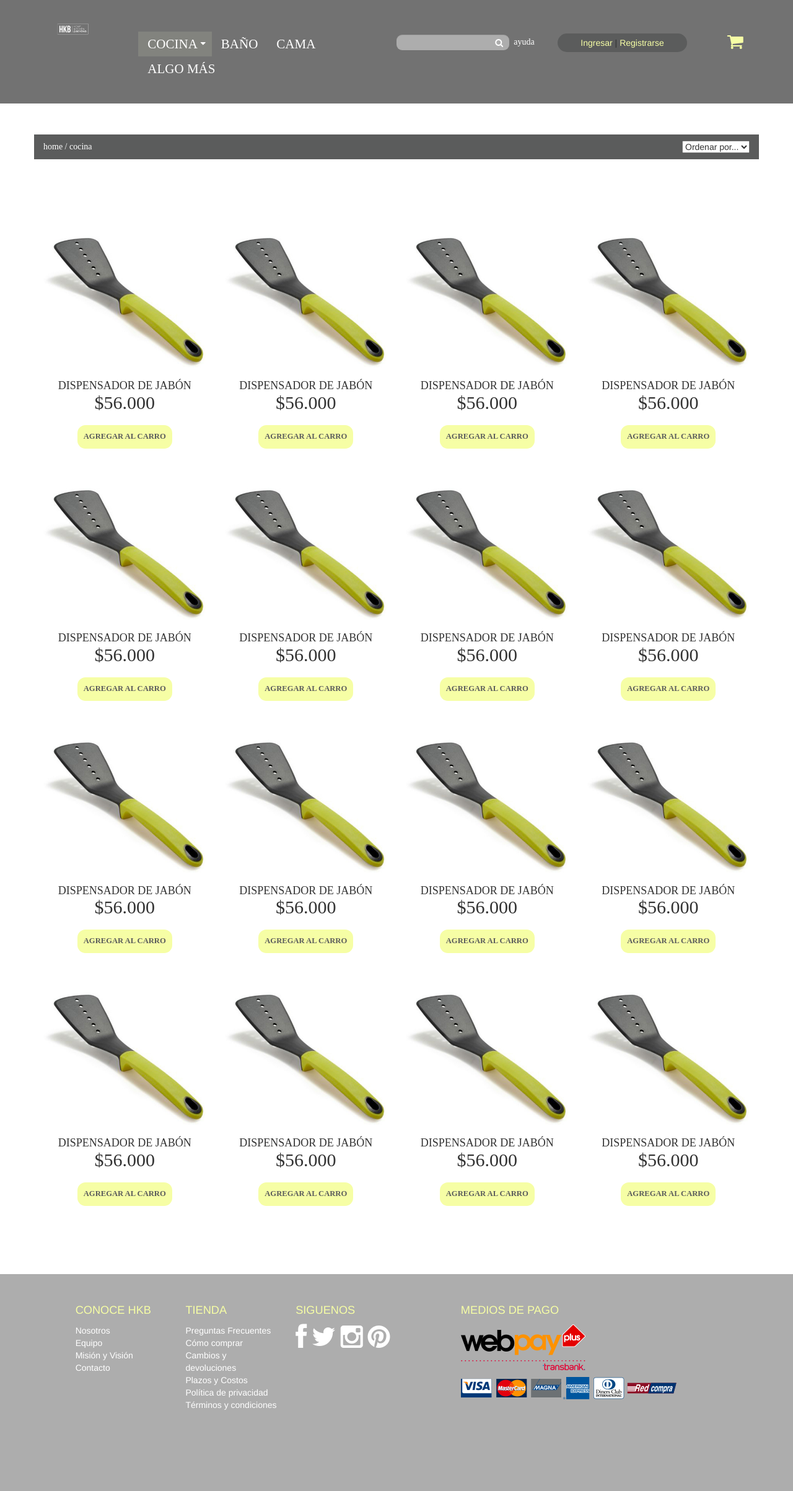
After one commit to jpcontrerasv/hkb, a PHP site: page /category.php in a window 1280 px wide. The commit adds this page. Shown: the whole page at 62% size. Run offline with PHP 8.4, Linux system fonts and the light colour scheme; some libraries are stand-ins or nearby versions.

Commit message:
16011900

```diff
--- /dev/null
+++ b/category.php
@@ -0,0 +1,325 @@
+<!DOCTYPE html>
+<html lang="en">
+  <head>
+    <meta charset="utf-8">
+    <meta http-equiv="X-UA-Compatible" content="IE=edge">
+    <meta name="viewport" content="width=device-width, initial-scale=1">
+    <title>Home Kitchen and Beyond</title>
+
+    <!-- Bootstrap -->
+    <link href="css/bootstrap.min.css" rel="stylesheet">
+    <link href="css/flexslider.css" rel="stylesheet">
+    <link href="style.css" rel="stylesheet">
+    <link href="css/jetmenu.css" rel="stylesheet">
+    <link href="css/font-awesome.css" rel="stylesheet">
+
+    <!-- HTML5 Shim and Respond.js IE8 support of HTML5 elements and media queries -->
+    <!-- WARNING: Respond.js doesn't work if you view the page via file:// -->
+    <!--[if lt IE 9]>
+      <script src="https://oss.maxcdn.com/html5shiv/3.7.2/html5shiv.min.js"></script>
+      <script src="https://oss.maxcdn.com/respond/1.4.2/respond.min.js"></script>
+    <![endif]-->
+	<script src="//use.typekit.net/vuo8jjd.js"></script>
+    <script>try{Typekit.load();}catch(e){}</script>
+  </head>
+  <body>
+
+      <header class="container-fluid">
+          <div class="col-lg-2 col-md-4 col-sm-12 col-xs-12 text-center logo no-column">
+            <img src="img/logoHKB.svg" alt="">
+          </div>
+          <div id="home-menu" class="col-lg-4 col-md-8 col-sm-12 col-xs-12 no-column" >
+            <ul id="jetmenu" class="jetmenu grey">
+
+                    <li class="active"><a href="#">Cocina</a>
+                        <div class="megamenu full-width">
+
+                        	<div class="wrapper-in box fwidth fleft">
+                            	<div class="container-fluid">
+                                	<div class="col-lg-12 col-md-12 col-sm-12 col-xs-12 text-left">
+                                    	<h4>Lo mejor de Cocina</h4>
+                                    </div>
+                                    <div class="clearfix"></div>
+                                	<div class="col-lg-6 col-md-6 col-sm-6 col-xs-12 text-left zona-primaria">
+
+                                        <div class="clearfix"></div>
+                                        <div class="container-fluid productos-menu">
+                                        	<div class="col-lg-6 col-md-6 col-sm-6 col-xs-6 text-center">
+                                            	<img src="img/img-menu-cocina.jpg" alt="">
+                                                <h2>$56.000</h2>
+                                                <p>Producto</p>
+                                                <button class="solicitar">Comprar</button>
+                                            </div>
+                                        	<div class="col-lg-6 col-md-6 col-sm-6 col-xs-6 text-center">
+                                            	<img src="img/img-menu-cocina.jpg" alt="">
+                                                <h2>$56.000</h2>
+                                                <p>Producto</p>
+                                                <button class="solicitar">Comprar</button>
+                                            </div>
+                                        </div>
+                                    </div>
+                                	<div class="col-lg-6 col-md-6 col-sm-6 col-xs-12 zona-secundaria text-left">
+                                    	<h2>¿Qué encontrarás en cocina?</h2>
+                                        <ul class="cats">
+                                        	<li><a href="#">Cuchillería</a></li>
+                                            <li><a href="#">Accesorios mesa</a></li>
+                                            <li><a href="#">Vajilla</a></li>
+                                            <li><a href="#">Copas, vasos y tazones</a></li>
+                                            <li><a href="#">Accesorios de cocina</a></li>
+                                            <li><a href="#">Oranizadores (storage)</a></li>
+                                            <li><a href="#">Bakerys</a></li>
+                                            <li><a href="#">Ollas</a></li>
+                                            <li><a href="#">Cafeteras y Teteras</a></li>
+                                            <li><a href="#">Parrillas y wafleras</a></li>
+                                            <li><a href="#">Tostadores y Hornos</a></li>
+                                            <li><a href="#">Individuales</a></li>
+                                        </ul>
+
+                                    </div>
+                                </div>
+                            </div>
+                            <!--wrapper-->
+                        </div>
+                    </li>
+                    <li><a href="#">Baño</a></li>
+                    <li><a href="#">Cama</a></li>
+                    <li><a href="#">Algo más</a></li>
+
+
+
+
+                </ul>
+          </div>
+          <div id="zona-secundaria" class="col-lg-6 col-md-8 col-sm-12 col-xs-12 text-center no-column" >
+          	<div class="container-fluid no-column">
+            	<div class="col-lg-5 col-md-5 col-sm-5 col-xs-6 form no-column no-column">
+                  <form>
+                    <input type="text" class="form-control empty" placeholder="&#xF002;" style="font-family:Arial, FontAwesome">
+                  </form>
+                  <p>ayuda</p>
+                </div>
+                <div class="col-lg-4 col-md-4 col-sm-4 col-xs-4 links no-column">
+                	<div>
+                    	<a href="#">Ingresar</a> <span class="hidden-xs">|</span> <a href="#">Registrarse</a>
+                    </div>
+                </div>
+                <div class="col-lg-3 col-md-3 col-sm-3 col-xs-2 carro text-center no-column" >
+                	<i class="fa fa-shopping-cart fa-2x"></i>
+                </div>
+
+            </div>
+          </div>
+      </header>
+
+
+    <section id="main" class="container no-column">
+
+    	<div class="col-lg-12 col-md-12 col-sm-12 col-xs-12 text-center no-column">
+        	<div class="head-cat box fwidth fleft">
+            	<div class="col-lg-6 col-md-6 col-sm-6 col-xs-6 text-left">
+                	<p>home / cocina</p>
+                </div>
+            	<div class="col-lg-6 col-md-6 col-sm-6 col-xs-6 text-right">
+                	<select>
+                    	<option selected>Ordenar por...</option>
+                    	<option>uno</option>
+                        <option>dos</option>
+                    </select>
+                </div>
+
+            </div>
+        </div>
+        <!--head-->
+
+        <div class="loop-cat col-lg-3 col-md-3 col-sm-4 col-xs-6 text-center">
+        	<a href="#"><img src="img/img-dest-1.jpg" alt=""></a>
+            <h4>Dispensador de jabón</h4>
+            <h2>$56.000</h2>
+            <button class="solicitar">Agregar al carro</button>
+        </div>
+        <!--/loop-->
+
+        <div class="loop-cat col-lg-3 col-md-3 col-sm-4 col-xs-6 text-center">
+        	<a href="#"><img src="img/img-dest-1.jpg" alt=""></a>
+            <h4>Dispensador de jabón</h4>
+            <h2>$56.000</h2>
+            <button class="solicitar">Agregar al carro</button>
+        </div>
+        <!--/loop-->
+
+
+        <div class="loop-cat col-lg-3 col-md-3 col-sm-4 col-xs-6 text-center">
+        	<a href="#"><img src="img/img-dest-1.jpg" alt=""></a>
+            <h4>Dispensador de jabón</h4>
+            <h2>$56.000</h2>
+            <button class="solicitar">Agregar al carro</button>
+        </div>
+        <!--/loop-->
+
+        <div class="loop-cat col-lg-3 col-md-3 col-sm-4 col-xs-6 text-center">
+        	<a href="#"><img src="img/img-dest-1.jpg" alt=""></a>
+            <h4>Dispensador de jabón</h4>
+            <h2>$56.000</h2>
+            <button class="solicitar">Agregar al carro</button>
+        </div>
+        <!--/loop-->
+
+        <div class="loop-cat col-lg-3 col-md-3 col-sm-4 col-xs-6 text-center">
+        	<a href="#"><img src="img/img-dest-1.jpg" alt=""></a>
+            <h4>Dispensador de jabón</h4>
+            <h2>$56.000</h2>
+            <button class="solicitar">Agregar al carro</button>
+        </div>
+        <!--/loop-->
+
+        <div class="loop-cat col-lg-3 col-md-3 col-sm-4 col-xs-6 text-center">
+        	<a href="#"><img src="img/img-dest-1.jpg" alt=""></a>
+            <h4>Dispensador de jabón</h4>
+            <h2>$56.000</h2>
+            <button class="solicitar">Agregar al carro</button>
+        </div>
+        <!--/loop-->
+
+        <div class="loop-cat col-lg-3 col-md-3 col-sm-4 col-xs-6 text-center">
+        	<a href="#"><img src="img/img-dest-1.jpg" alt=""></a>
+            <h4>Dispensador de jabón</h4>
+            <h2>$56.000</h2>
+            <button class="solicitar">Agregar al carro</button>
+        </div>
+        <!--/loop-->
+
+        <div class="loop-cat col-lg-3 col-md-3 col-sm-4 col-xs-6 text-center">
+        	<a href="#"><img src="img/img-dest-1.jpg" alt=""></a>
+            <h4>Dispensador de jabón</h4>
+            <h2>$56.000</h2>
+            <button class="solicitar">Agregar al carro</button>
+        </div>
+        <!--/loop-->
+
+        <div class="loop-cat col-lg-3 col-md-3 col-sm-4 col-xs-6 text-center">
+        	<a href="#"><img src="img/img-dest-1.jpg" alt=""></a>
+            <h4>Dispensador de jabón</h4>
+            <h2>$56.000</h2>
+            <button class="solicitar">Agregar al carro</button>
+        </div>
+        <!--/loop-->
+        <div class="loop-cat col-lg-3 col-md-3 col-sm-4 col-xs-6 text-center">
+        	<a href="#"><img src="img/img-dest-1.jpg" alt=""></a>
+            <h4>Dispensador de jabón</h4>
+            <h2>$56.000</h2>
+            <button class="solicitar">Agregar al carro</button>
+        </div>
+        <!--/loop-->
+        <div class="loop-cat col-lg-3 col-md-3 col-sm-4 col-xs-6 text-center">
+        	<a href="#"><img src="img/img-dest-1.jpg" alt=""></a>
+            <h4>Dispensador de jabón</h4>
+            <h2>$56.000</h2>
+            <button class="solicitar">Agregar al carro</button>
+        </div>
+        <!--/loop-->
+        <div class="loop-cat col-lg-3 col-md-3 col-sm-4 col-xs-6 text-center">
+        	<a href="#"><img src="img/img-dest-1.jpg" alt=""></a>
+            <h4>Dispensador de jabón</h4>
+            <h2>$56.000</h2>
+            <button class="solicitar">Agregar al carro</button>
+        </div>
+        <!--/loop-->
+
+        <div class="loop-cat col-lg-3 col-md-3 col-sm-4 col-xs-6 text-center">
+        	<a href="#"><img src="img/img-dest-1.jpg" alt=""></a>
+            <h4>Dispensador de jabón</h4>
+            <h2>$56.000</h2>
+            <button class="solicitar">Agregar al carro</button>
+        </div>
+        <!--/loop-->
+
+        <div class="loop-cat col-lg-3 col-md-3 col-sm-4 col-xs-6 text-center">
+        	<a href="#"><img src="img/img-dest-1.jpg" alt=""></a>
+            <h4>Dispensador de jabón</h4>
+            <h2>$56.000</h2>
+            <button class="solicitar">Agregar al carro</button>
+        </div>
+        <!--/loop-->
+
+        <div class="loop-cat col-lg-3 col-md-3 col-sm-4 col-xs-6 text-center">
+        	<a href="#"><img src="img/img-dest-1.jpg" alt=""></a>
+            <h4>Dispensador de jabón</h4>
+            <h2>$56.000</h2>
+            <button class="solicitar">Agregar al carro</button>
+        </div>
+        <!--/loop-->
+
+        <div class="loop-cat col-lg-3 col-md-3 col-sm-4 col-xs-6 text-center">
+        	<a href="#"><img src="img/img-dest-1.jpg" alt=""></a>
+            <h4>Dispensador de jabón</h4>
+            <h2>$56.000</h2>
+            <button class="solicitar">Agregar al carro</button>
+        </div>
+        <!--/loop-->
+
+
+    </section>
+    <!--/main-->
+
+
+      <footer class="container-fluid no-column">
+      	<div class="col-lg-10 col-md-10 col-sm-10 col-xs-12 col-lg-offset-1 col-md-offset-1 col-sm-offset-1 no-column">
+        	<div class="container-fluid no-column">
+            	<div class="col-lg-2 col-md-2 col-sm-2 col-xs-6">
+                	<ul>
+                    	<li>Conoce HKB</li>
+                    	<li><a href="#">Nosotros</a></li>
+                        <li><a href="#">Equipo</a></li>
+                        <li><a href="#">Misión y Visión</a></li>
+                        <li><a href="#">Contacto</a></li>
+
+                    </ul>
+                </div>
+            	<div class="col-lg-2 col-md-2 col-sm-2 col-xs-6">
+                	<ul>
+                    	<li>Tienda</li>
+                    	<li><a href="#">Preguntas Frecuentes</a></li>
+                        <li><a href="#">Cómo comprar</a></li>
+                        <li><a href="#">Cambios y devoluciones</a></li>
+                        <li><a href="#">Plazos y Costos</a></li>
+                        <li><a href="#">Política de privacidad</a></li>
+                        <li><a href="#">Términos y condiciones</a></li>
+
+                    </ul>
+                </div>
+            	<div class="col-lg-3 col-md-3 col-sm-6 col-xs-6">
+                	<ul>
+                    	<li>Siguenos</li>
+                        <li><a href="#"><i class="fa fa-facebook fa-3x"></i></a> &nbsp;<a href="#"><i class="fa fa-twitter fa-3x"></i></a> &nbsp;<a href="#"><i class="fa fa-instagram fa-3x"></i></a> &nbsp;<a href="#"><i class="fa fa-pinterest fa-3x"></i></a> &nbsp;</li>
+                    </ul>
+                </div>
+            	<div class="col-lg-5 col-md-5 col-sm-6 col-xs-6">
+                	<ul>
+                    	<li>Medios de Pago</li>
+                        <li><img src="img/medios-de-pago.png" alt="">
+                    </ul>
+                </div>
+
+
+
+            </div>
+        </div>
+        <!--container-->
+      </footer>
+
+
+
+
+
+    <!-- jQuery (necessary for Bootstrap's JavaScript plugins) -->
+    <script src="https://ajax.googleapis.com/ajax/libs/jquery/1.11.1/jquery.min.js"></script>
+    <!-- Include all compiled plugins (below), or include individual files as needed -->
+    <script src="js/bootstrap.min.js"></script>
+    <script src="js/scripts.js"></script>
+    <script type="text/javascript" src="js/jetmenu.js"></script>
+    <script type="text/javascript" src="js/jquery.flexslider.js"></script>
+	<script src="js/jquery.easing.js"></script>
+    <script src="js/jquery.fittext.js"></script>
+
+  </body>
+</html>
--- a/js/min/scripts-min.js
+++ b/js/min/scripts-min.js
@@ -1 +1 @@
-$(window).load(function(){$().jetmenu({submenuTrigger:"click"}),$("#productos-destacados-home").fitText(1.1,{minFontSize:"30px",maxFontSize:"65px"}),$("#tit-dest-1").fitText(1.1,{minFontSize:"50px",maxFontSize:"65px"}),$(".tit-slide").fitText(1.1,{minFontSize:"72px",maxFontSize:"109px"}),$("#slide-home").flexslider({animation:"slide",directionNav:!0})});
+$(window).load(function(){$().jetmenu({submenuTrigger:"click"}),$("#productos-destacados-home").fitText(1.1,{minFontSize:"30px",maxFontSize:"65px"}),$("#tit-dest-1").fitText(1.1,{minFontSize:"50px",maxFontSize:"65px"}),$("#slide-home").flexslider({animation:"slide",directionNav:!0,prevText:"&nbsp;",nextText:"&nbsp;"})});
--- a/js/scripts.js
+++ b/js/scripts.js
@@ -8,12 +8,13 @@ $(window).load(function(){
 	//Fit text
 	$("#productos-destacados-home").fitText(1.1, { minFontSize: '30px', maxFontSize: '65px' });
 	$("#tit-dest-1").fitText(1.1, { minFontSize: '50px', maxFontSize: '65px' });
-	$(".tit-slide").fitText(1.1, { minFontSize: '72px', maxFontSize:'109px' });
 
 
 	//flexslider
 	$('#slide-home').flexslider({
 		animation: "slide",
 		directionNav: true,
+		prevText: "&nbsp;",
+		nextText: "&nbsp;"
 	});
 });
--- a/sass/style.scss
+++ b/sass/style.scss
@@ -59,6 +59,9 @@ $em-4: 4em;
 @mixin font-family {
 	font-family:"ff-basic-gothic-sc-web-pro";
 }
+@mixin transicion {
+	transition:all .5s ease;
+}
 
 h1, h2, h3, h4, h5, h6, p, button {
 	font-family:"ff-basic-gothic-sc-web-pro";
@@ -78,20 +81,32 @@ header {
     padding: 36px;
     background: $gris-claro;
 	text-align:center;
+		@media only screen and (max-device-width: 480px) {
+			padding-top: 10px;
+		}
 
 	.logo img{
 		max-width:100%;
 		min-width:100%;
-		transition:all .5s ease;
+		@include transicion;
 
 		@media (max-width: 991px) {
-			max-width:70%;
-			min-width:70%;
+			max-width:30%;
+			min-width:30%;
 		}
 		@media only screen and (max-device-width: 991px) {
-			max-width:70%;
-			min-width:70%;
+			max-width:30%;
+			min-width:30%;
 		}
+		@media (max-width: 480px) {
+			max-width:60%;
+			min-width:60%;
+		}
+		@media only screen and (max-device-width: 480px) {
+			max-width:60%;
+			min-width:60%;
+		}
+
 	}
 
 	#zona-secundaria {
@@ -106,25 +121,25 @@ header {
 			width:70%;
 			float:left;
 		}
-		form input[type="text"]::-webkit-input-placeholder {
+		form input[type="text"] {
+			&::-webkit-input-placeholder {
 				text-align:right;
 				color:#FFF;
 			}
-
-		form input[type="text"]:-moz-placeholder { /* Firefox 18- */
+			&:-moz-placeholder { /* Firefox 18- */
 				text-align:right;
 				color:#FFF;
 			}
-
-		form input[type="text"]::-moz-placeholder {  /* Firefox 19+ */
+			&::-moz-placeholder {  /* Firefox 19+ */
 				text-align:right;
 				color:#FFF;
 			}
-
-		form input[type="text"]:-ms-input-placeholder {
+			&:-ms-input-placeholder {
 				text-align:right;
 				color:#FFF;
 			}
+		}
+
 		.form {
 			margin-top:20px;
 
@@ -154,6 +169,10 @@ header {
 
 				a {
 					color:$amarillo;
+
+					@media only screen and (max-device-width: 480px) {
+						font-size:10px;
+					}
 				}
 			}
 		}
@@ -253,28 +272,72 @@ header {
 	}
 
 }
-#slide-home {
+/*#slide-home {
 	li div {
 		position:absolute;
 		z-index:999;
 		text-align:right;
 
-		border:1px solid;
 		padding-top:8%;
-		padding-right:5%;
+		padding-right:1%;
 
-		width:95%;
+		width:99%;
 		height:92%;
 		overflow:visible;
 		@include box;
 
+		p {
+			color:#FFF;
+			font-size:$em-3;
+
+			@media (max-width: 780px) {
+				font-size:36px;
+			}
+			@media only screen and (max-device-width: 780px) {
+				font-size:36px;
+			}
+			@media (max-width: 480px) {
+				font-size:18px;
+			}
+			@media only screen and (max-device-width: 480px) {
+				font-size:18px;
+			}
+		}
+
 		h1 {
 			color:#FFF;
 			word-wrap:break-word;
-			padding-left:43%;
+			padding-left:46%;
+			font-size:109px;
+			@include transicion;
+
+			@media (max-width: 1160px) {
+				font-size:99px;
+			}
+			@media only screen and (max-device-width: 1160px) {
+				font-size:99px;
+			}
+			@media (max-width: 1020px) {
+				font-size:72px;
+			}
+			@media only screen and (max-device-width: 1020px) {
+				font-size:72px;
+			}
+			@media (max-width: 780px) {
+				font-size:55px;
+			}
+			@media only screen and (max-device-width: 780px) {
+				font-size:55px;
+			}
+			@media (max-width: 480px) {
+				font-size:36px;
+			}
+			@media only screen and (max-device-width: 480px) {
+				font-size:36px;
 			}
 		}
 	}
+}*/
 
 .productos-destacados {
 	text-align:center;
@@ -458,9 +521,10 @@ header {
 
 		p {
 			line-height:1.1em;
+
+			&:first-child {
+				font-weight:700;
 			}
-		p:first-child {
-			font-weight:700;
 		}
 
 		@media (max-width: 990px) {
@@ -473,19 +537,59 @@ header {
 		}
 	}
 }
-::-webkit-input-placeholder {
+
+*::-webkit-input-placeholder {
 	color: #FFF;
 }
-:-moz-placeholder { /* Firefox 18- */
+*:-moz-placeholder { /* Firefox 18- */
 	color: #FFF;
 }
-::-moz-placeholder {  /* Firefox 19+ */
+*::-moz-placeholder {  /* Firefox 19+ */
 	color: #FFF;
 }
-:-ms-input-placeholder {
+*:-ms-input-placeholder {
 	color: #FFF;
 }
 //inscribe-correo
+
+
+/*Categorias*/
+.head-cat {
+	background:$gris-oscuro;
+	padding:10px 0;
+	margin:50px 0 100px 0;
+	p {
+		color:#FFF;
+	}
+}
+.loop-cat {
+	margin:20px 0;
+	@include transicion;
+	border-radius:$radio - 10px;
+
+	&:last-child {
+		margin-bottom:90px;
+	}
+	&:hover {
+		-webkit-box-shadow: 0px 0px 13px -2px rgba(50, 50, 50, 0.7);
+		-moz-box-shadow:    0px 0px 13px -2px rgba(50, 50, 50, 0.7);
+		box-shadow:         0px 0px 13px -2px rgba(50, 50, 50, 0.7);
+	}
+
+	img {
+		width:100%;
+		margin-bottom:20px;
+	}
+	.solicitar {
+		padding:10px;
+		border-radius:$radio - 5px;
+		font-size:$em-1 * 0.9;
+	}
+	h4, h2 {
+		text-transform:uppercase;
+		font-weight:200;
+	}
+}
 
 footer {
 	padding:45px 0 119px 0;
```
Also changed, not shown: css/flexslider.css (+35 -3 lines), index.php (+12 -23 lines), img/img-slide-1.jpg, style.css, 1 other file. Lines whose indentation alone changed are shown as unchanged.
